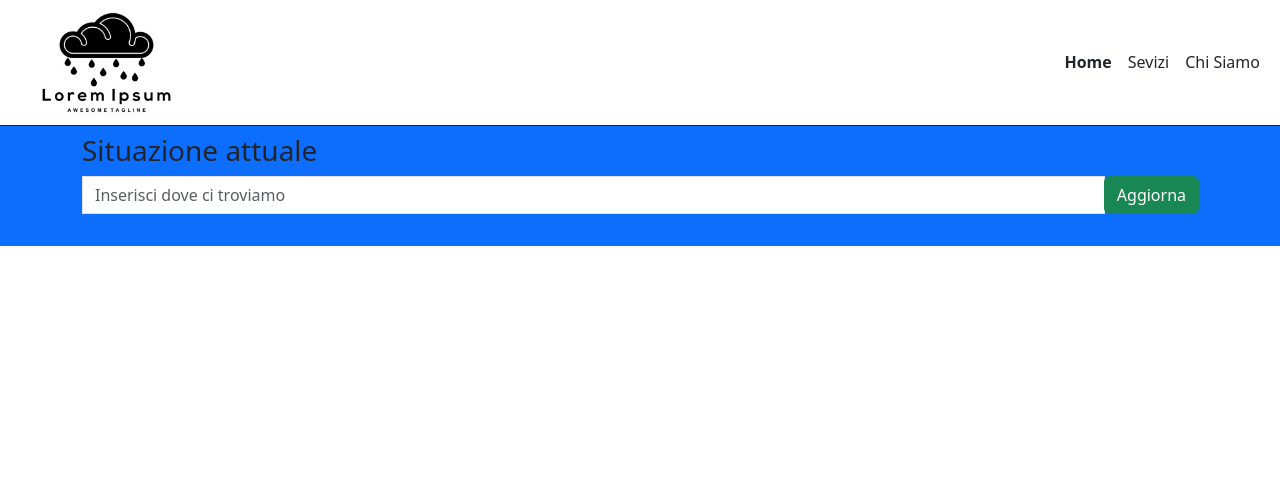
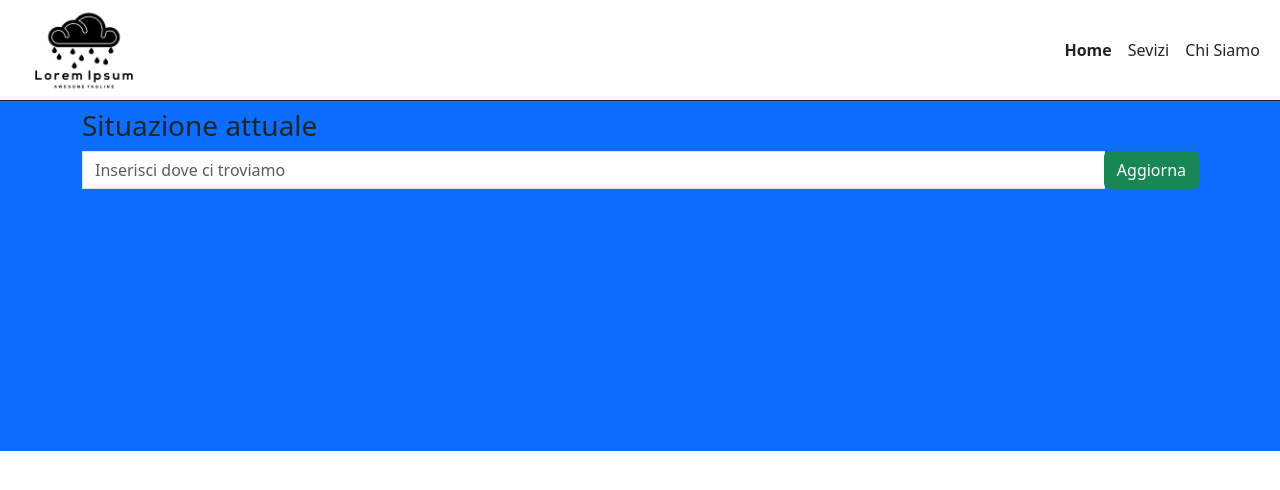
Before and after one commit to Al-Giovinetti/WeatherApi, a plain HTML site: page index.html in a window 1280 px wide. Drawn offline with Linux system fonts and the light colour scheme.

Commit message:
fixed sections dimensions

```diff
--- a/CSS/style.css
+++ b/CSS/style.css
@@ -1,3 +1,12 @@
+/* Header style */
+header .row{
+    height: 100px;
+}
+
+header img{
+    max-height: 95px;
+}
+
 i#my-icon-collapse{
     cursor: pointer;
 }
@@ -10,6 +19,21 @@ nav#my-nav-collapse{
     position: absolute;
 }
 
+/* Sections Weather */
 .active{
     font-weight: 600;
 }
+
+section#actualWeather{
+    height: 370px;
+}
+
+section#searchWeather{
+    height: 370px;
+}
+
+@media screen and (min-width:768px) {
+    section#actualWeather, section#searchWeather {
+        height: calc( ( 100vh - 100px ) / 2);
+    }
+}
--- a/index.html
+++ b/index.html
@@ -17,13 +17,13 @@
 <body>
     <header class="border-bottom border-dark">
         <div class="container-fluid">
-            <div class="row justify-content-between">
+            <div class="row justify-content-between align-items-center">
                 <div class="col-5 col-sm-3 col-md-2">
                     <a href="#">
                         <img class="img-fluid" src="./images/34.jpg" alt=" Weather logo">
                     </a>
                 </div>
-                <div class="col-2 align-self-center d-md-none position-relative">
+                <div class="col-2 d-md-none position-relative">
                     <i class="fa-solid fa-bars fs-3 " id="my-icon-collapse"></i>
                 </div>
                 <div class="d-none d-md-block col-md-10 align-self-center">
```
